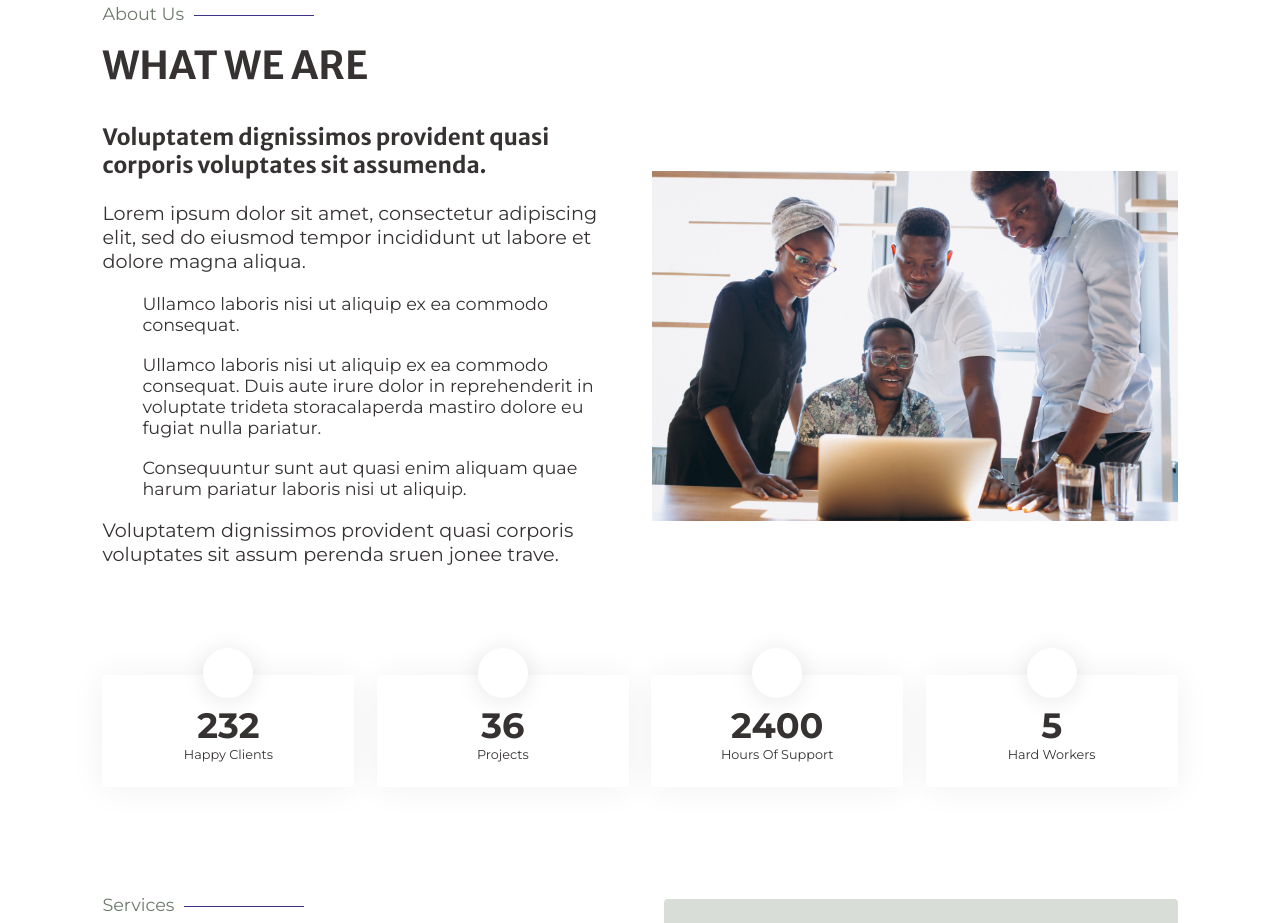
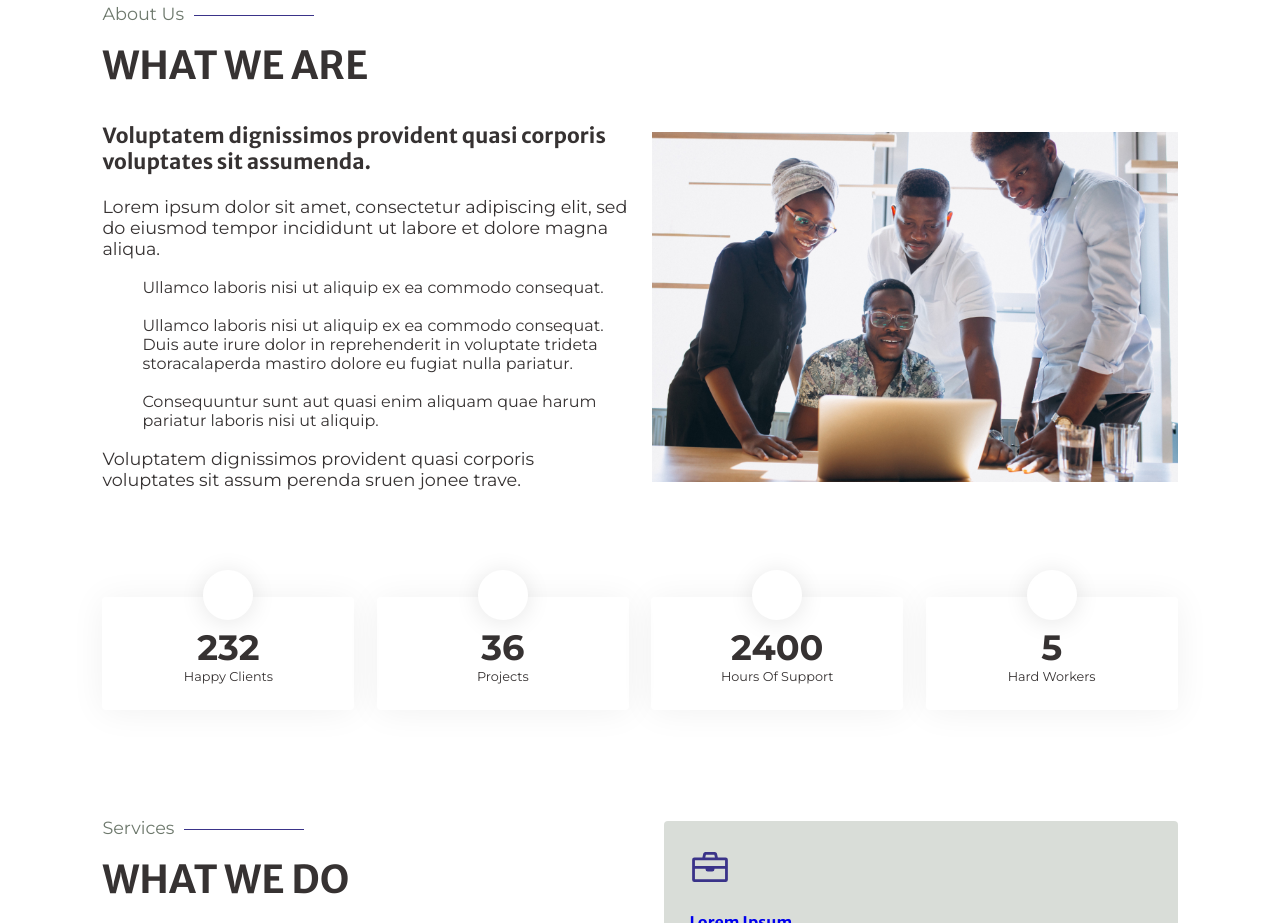
Before and after one commit to PascalAmah/Web-template, a plain HTML site: page index.html in a window 1280 px wide. Shown: the part 840-1763 px from the top of the page. Drawn offline with Linux system fonts and the light colour scheme.

Commit message:
updated css

```diff
--- a/styles.css
+++ b/styles.css
@@ -168,7 +168,7 @@ header {
 
 /*:::::::::: HERO SECTION ::::::::::*/
 #hero {
-  background-image: url(../images/hero4.jpg);
+  background-image: url(images/hero4.jpg);
   background-size: cover;
   background-position: center;
   height: calc(100vh - 76px);
@@ -262,12 +262,12 @@ header {
 .about-content-main h3 {
   margin-top: .8rem;
   color: var(--color-1);
-  font-size: 1.4rem;
+  font-size: 1.3rem;
 }
 
 .about-content-main p {
   color: var(--color-1);
-  font-size: 1.2rem;
+  font-size: 1.1rem;
 }
 
 .about-content-main ul {
@@ -278,7 +278,7 @@ header {
 .about-content-main ul li {
   display: flex;
   margin-top: 1.2rem;
-  font-size: 1.1rem;
+  font-size: 1rem;
 }
 
 .about-content-main ul li i {
```
